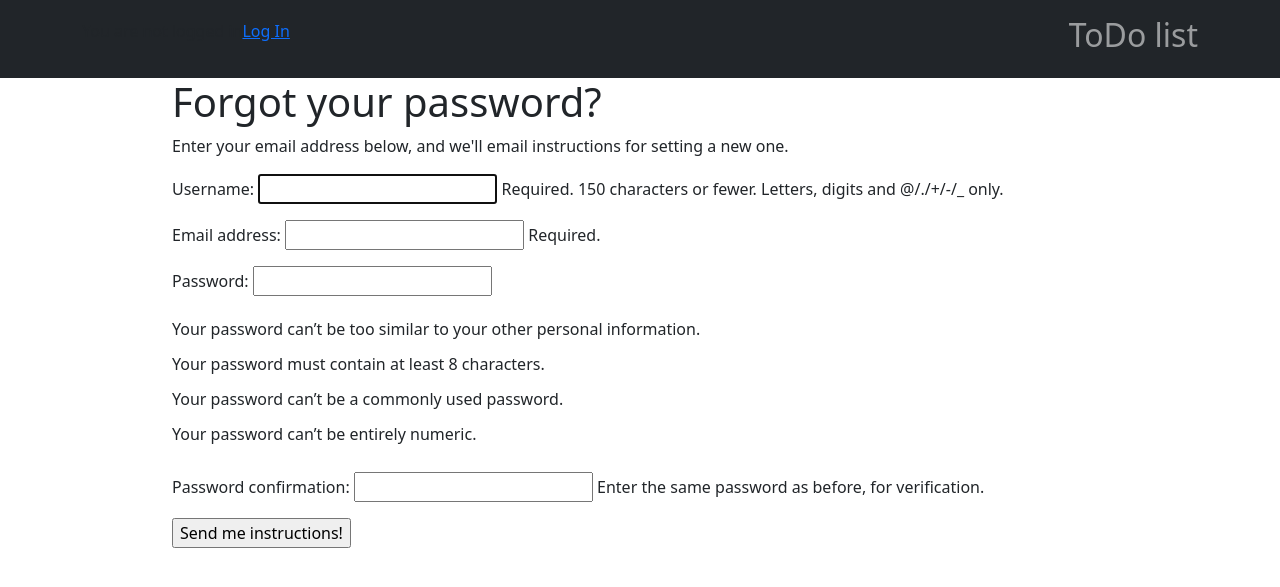
After one commit to Mahdifm1/ToDo_list, a Django app: template account/templates/registration/password_reset_form.html in a window 1280 px wide. The commit adds this page. Shown: the top 587 px of the page. Run offline with Django 4.2, Linux system fonts and the light colour scheme; the template is opened without the code that fills it: values that come from a table or form of the project are taken from there, others are empty.

Commit message:
add password reset page

```diff
--- a/ToDoList/urls.py
+++ b/ToDoList/urls.py
@@ -4,5 +4,5 @@
 urlpatterns = [
     path('admin/', admin.site.urls),
     path('', include('todoapp.urls')),
-    path('account/', include('account.urls'))
+    path('account/', include('account.urls')),
 ]
--- a/account/templates/registration/login.html
+++ b/account/templates/registration/login.html
@@ -13,7 +13,7 @@
                 <div class="col-lg-8">
                     <div class="form-area login-form">
                         {% if form.errors %}
-                            <p>Your username and password didn't match. Please try again.</p>
+                            {{ form.errors }}
                         {% endif %}
                         <div class="form-content">
 
@@ -37,7 +37,7 @@
                                     <p>Don’t have an account? <a href="{% url 'signup' %}">Sign up</a></p>
                                 </div>
                                 <div>
-                                    <p><a href="/">Forgot your password?</a></p>
+                                    <p><a href="{% url 'password_reset' %}">Forgot your password?</a></p>
                                 </div>
                             </form>
                         </div>
--- /dev/null
+++ b/account/templates/registration/password_reset_form.html
@@ -0,0 +1,14 @@
+{% extends 'base.html' %}
+
+{% block title %}Forgot Your Password?{% endblock %}
+
+{% block content %}
+  <h1>Forgot your password?</h1>
+  <p>Enter your email address below, and we'll email instructions for setting a new one.</p>
+
+  <form method="POST">
+    {% csrf_token %}
+    {{ form.as_p }}
+    <input type="submit" value="Send me instructions!">
+  </form>
+{% endblock %}
```
Also changed, not shown: ToDoList/settings.py (+5 -7 lines).
